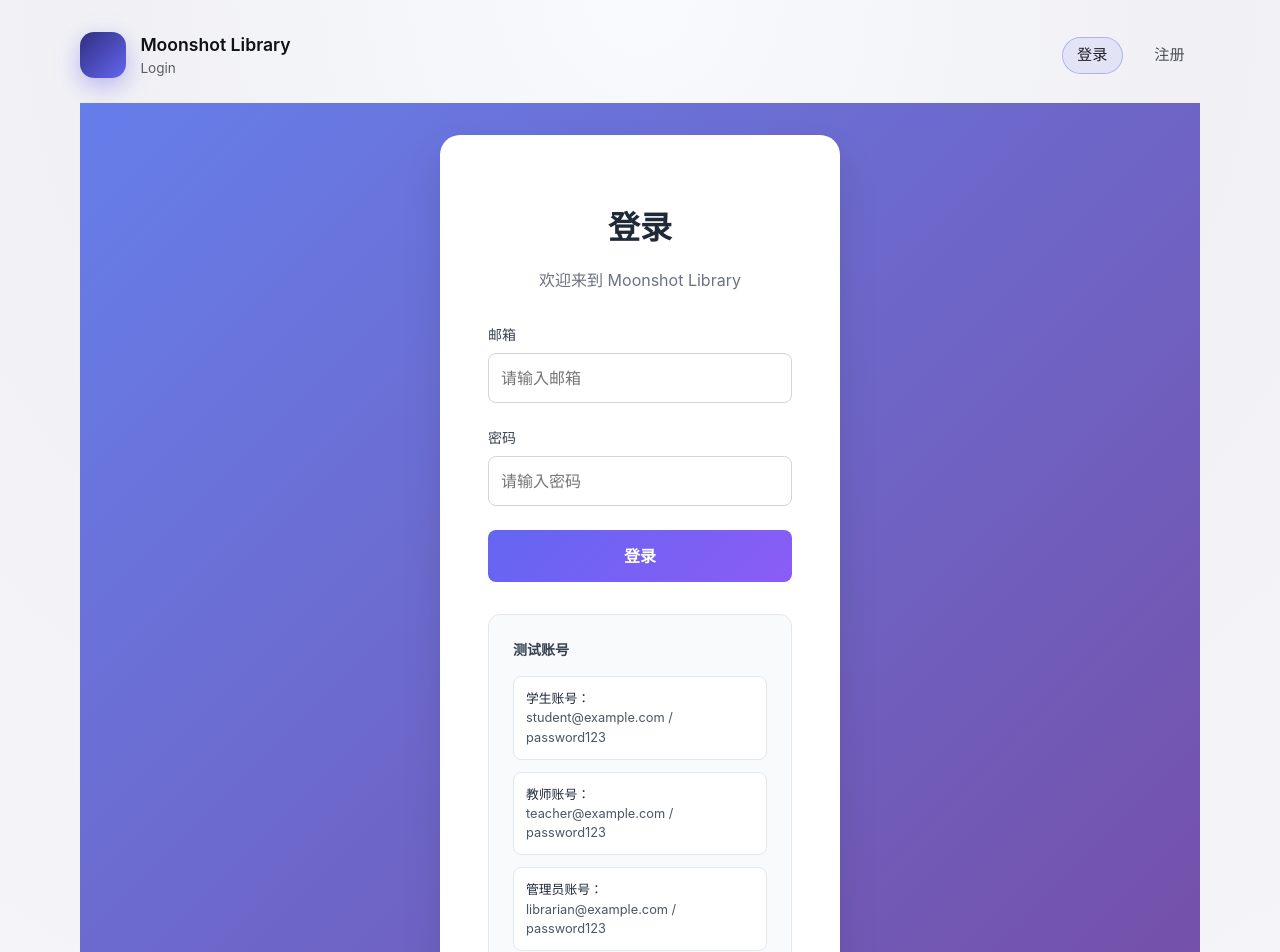
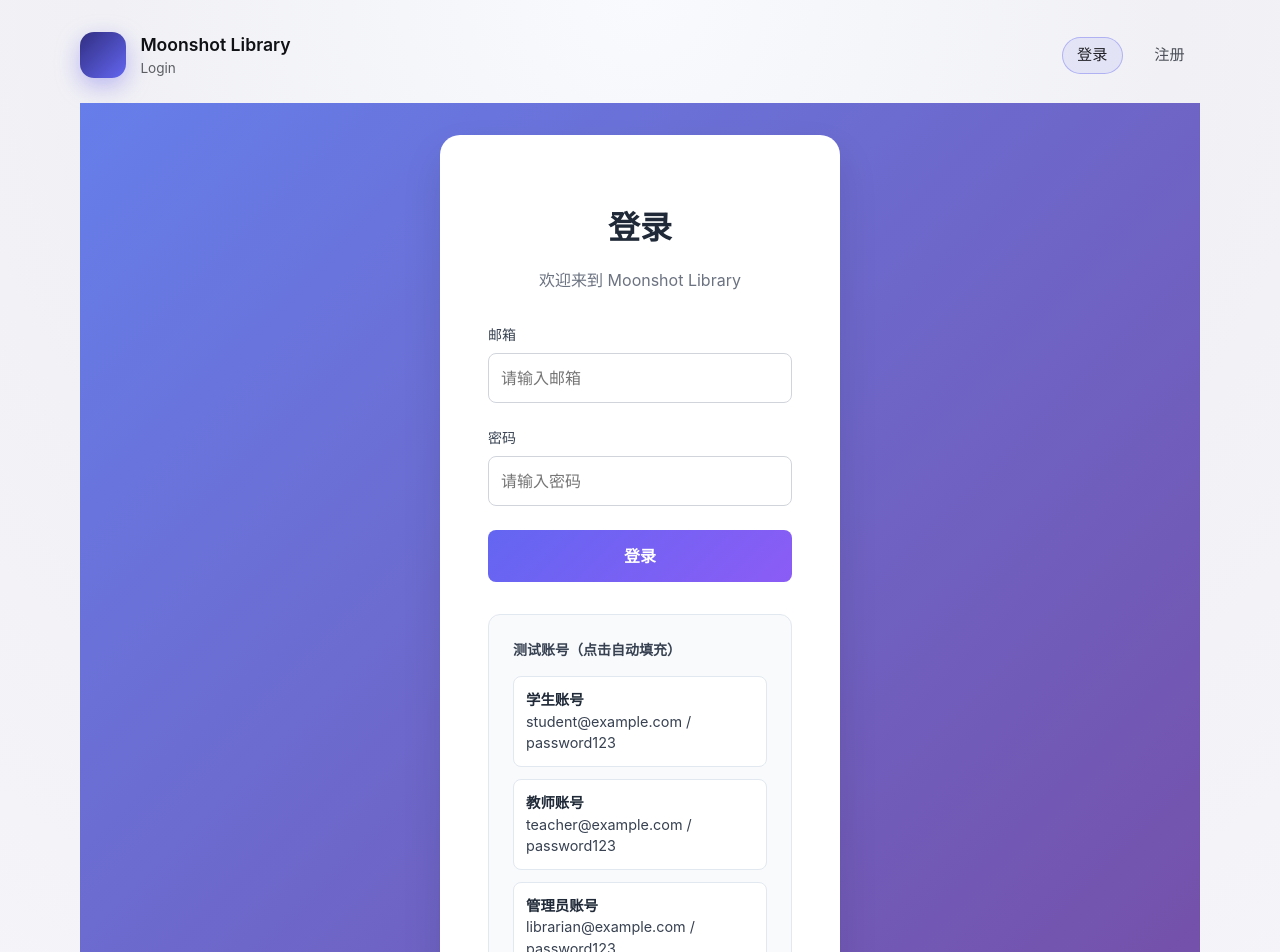
Before and after one commit to Ganzhe2028/moonshot-library, a Vue app: page /login in a window 1280 px wide. Shown: the top 952 px of the page. Built offline with nearby package versions, Linux system fonts and the light colour scheme; no server answers.

Commit message:
feat：点击自动填充测试账号

```diff
--- a/src/pages/LoginPage.vue
+++ b/src/pages/LoginPage.vue
@@ -41,19 +41,18 @@
       </form>
 
       <div class="test-accounts">
-        <h4>测试账号</h4>
-        <div class="test-account">
-          <strong>学生账号：</strong><br>
-          student@example.com / password123
-        </div>
-        <div class="test-account">
-          <strong>教师账号：</strong><br>
-          teacher@example.com / password123
-        </div>
-        <div class="test-account">
-          <strong>管理员账号：</strong><br>
-          librarian@example.com / password123
-        </div>
+        <h4>测试账号（点击自动填充）</h4>
+        <button
+          v-for="account in testAccounts"
+          :key="account.email"
+          type="button"
+          class="test-account"
+          @click="fillWithTestAccount(account)"
+          :disabled="isLoading"
+        >
+          <strong>{{ account.label }}</strong><br>
+          {{ account.email }} / {{ account.password }}
+        </button>
       </div>
 
       <div class="auth-footer">
@@ -82,6 +81,23 @@
 
 const isLoading = ref(false)
 const error = ref('')
+const testAccounts = [
+  {
+    label: '学生账号',
+    email: 'student@example.com',
+    password: 'password123'
+  },
+  {
+    label: '教师账号',
+    email: 'teacher@example.com',
+    password: 'password123'
+  },
+  {
+    label: '管理员账号',
+    email: 'librarian@example.com',
+    password: 'password123'
+  }
+]
 
 const handleLogin = async () => {
   isLoading.value = true
@@ -103,6 +119,12 @@
   } finally {
     isLoading.value = false
   }
+}
+
+const fillWithTestAccount = (account: { email: string; password: string }) => {
+  loginForm.email = account.email
+  loginForm.password = account.password
+  error.value = ''
 }
 </script>
 
@@ -233,13 +255,18 @@
 }
 
 .test-account {
+  display: block;
+  width: 100%;
+  text-align: left;
   margin-bottom: 0.75rem;
   padding: 0.75rem;
   background-color: white;
   border-radius: 8px;
   border: 1px solid #e2e8f0;
-  font-size: 0.8rem;
-  color: #4b5563;
+  font-size: 0.9rem;
+  color: #374151;
+  cursor: pointer;
+  transition: border-color 0.2s, box-shadow 0.2s, transform 0.1s;
 }
 
 .test-account:last-child {
@@ -248,7 +275,18 @@
 
 .test-account strong {
   color: #1f2937;
-  font-weight: 500;
+  font-weight: 600;
+}
+
+.test-account:hover:not(:disabled) {
+  border-color: #6366f1;
+  box-shadow: 0 0 0 3px rgba(99, 102, 241, 0.15);
+  transform: translateY(-1px);
+}
+
+.test-account:disabled {
+  opacity: 0.7;
+  cursor: not-allowed;
 }
 
 .auth-footer p {
```
Also changed, not shown: 2 other files (tests, documents, lock files or other folders).
